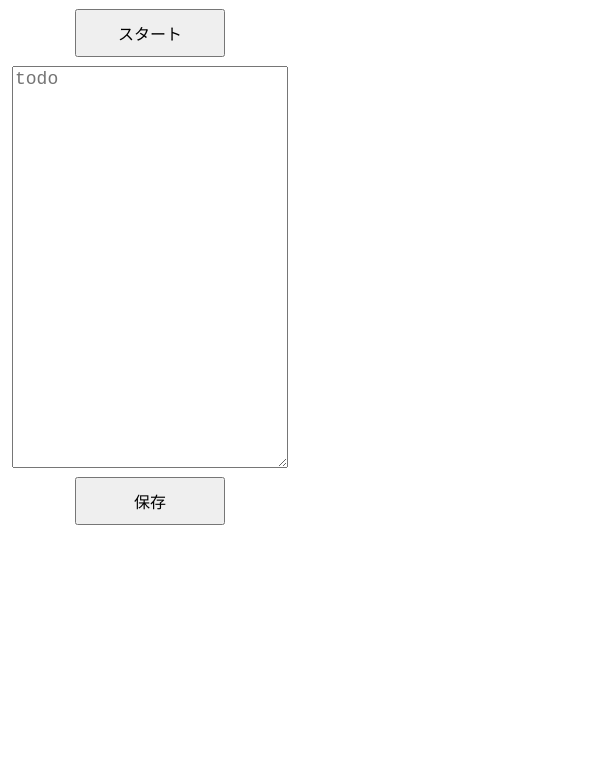
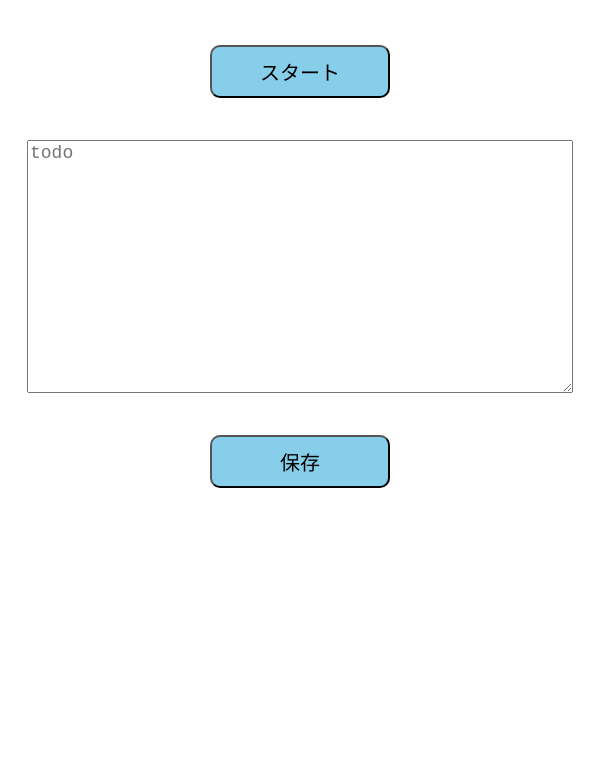
Before and after one commit to NAVYSHUNTA/Tomatodo, a browser extension: page src/popup/popup.html in a window 400 px wide. Shown: the part 73-844 px from the top of the page, 600 px wide, since content can reach past the window. Drawn offline with Linux system fonts and the light colour scheme.

Commit message:
画面の見た目を変更した
・画面の横方向のサイズを 300px から 600px に変更
・入力欄の縦方向のサイズを 4fr から 1fr に変更
・ボタンの背景色をデフォルトから水色に変更
・ボタンの幅を 50% から 30% に変更
・ボタンのフォントサイズを 16px から 20px に変更

```diff
--- a/src/popup/popup.css
+++ b/src/popup/popup.css
@@ -1,11 +1,11 @@
 body {
     display: grid;
     place-items: center;
-    width: 300px;
+    width: 600px;
     height: 600px;
     margin: 0;
     grid-template-columns: 1fr;
-    grid-template-rows: 0.1fr 0.5fr 4fr 0.5fr;
+    grid-template-rows: 0.1fr 0.5fr 1fr 0.5fr;
 }
 
 textarea {
@@ -15,7 +15,9 @@ textarea {
 }
 
 button {
-    width: 50%;
+    width: 30%;
     padding: 10px;
-    font-size: 16px;
+    font-size: 20px;
+    border-radius: 10px;
+    background-color: skyblue;
 }
```
